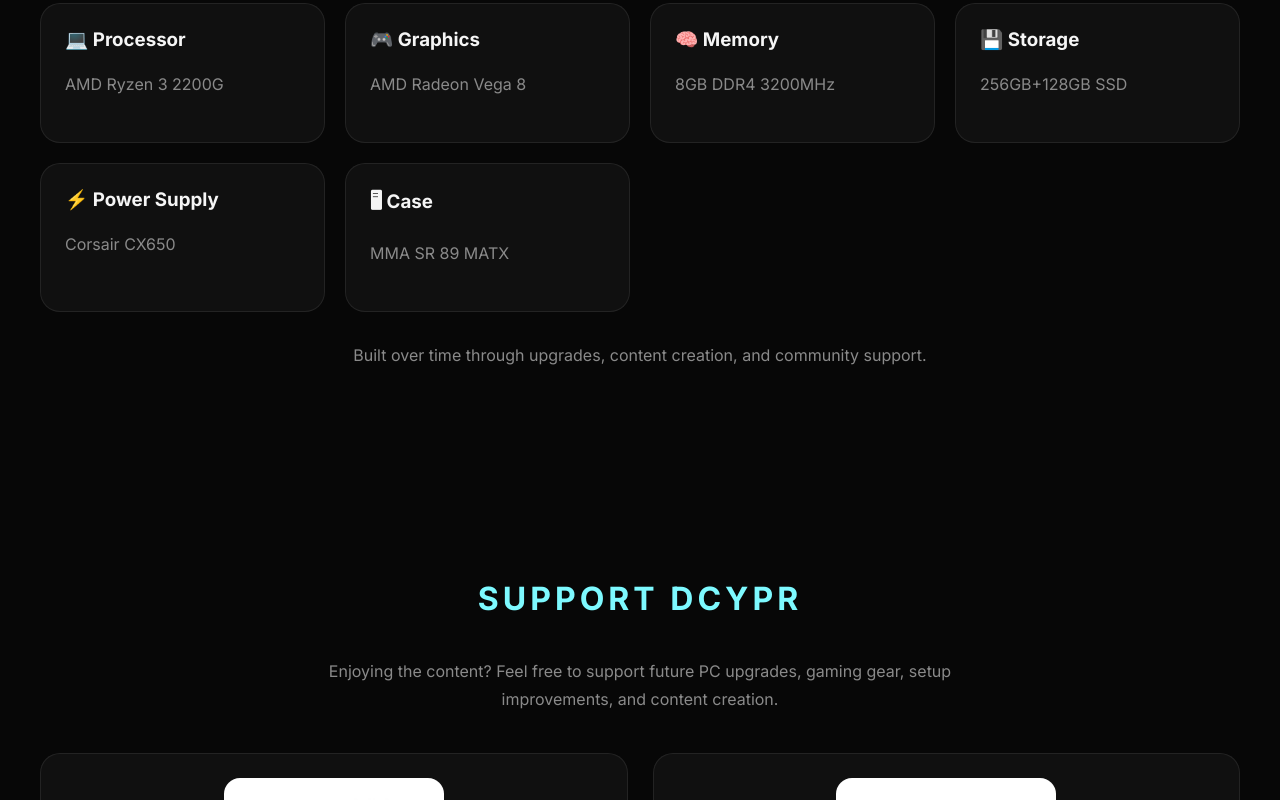
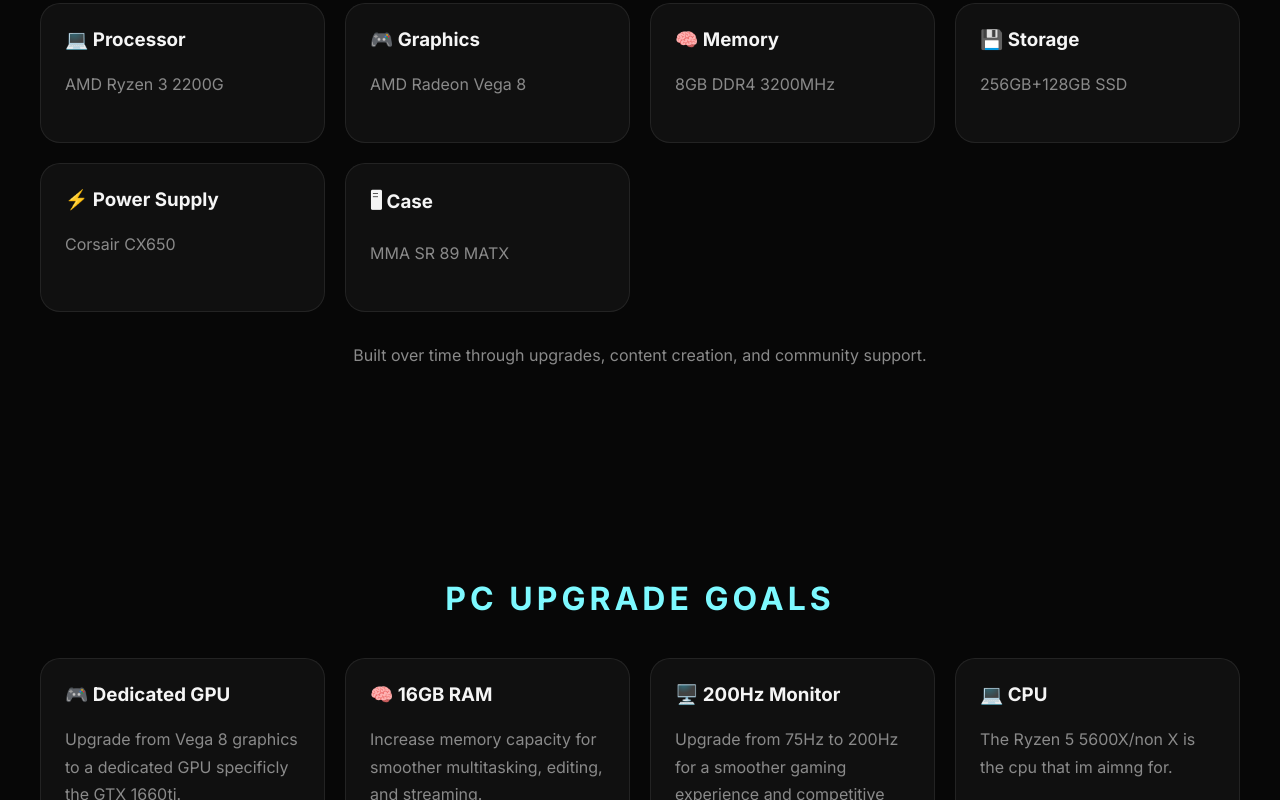
Before and after one commit to Dcypr/Dcypr, a plain HTML site: page index.html in a window 1280 px wide. Shown: the part 2000-2800 px from the top of the page. Drawn offline with Linux system fonts and the light colour scheme.

Commit message:
Update index.html

```diff
--- a/index.html
+++ b/index.html
@@ -479,6 +479,7 @@
    	   <a href="#content">Content</a>
        	   <a href="#gear">Gear</a>
 	   <a href="#specs">Specs</a>
+	   <a href="#goals">Goals</a>
   	   <a href="#support">Support</a>
 	   <a href="#ask">Ask DCYPR</a>
    	   <a href="#latest">Latest</a>
@@ -643,7 +644,55 @@
 
     </div>
 </section>
+<!-- PC UPGRADE GOALS -->
+<section id="goals">
+    <div class="container">
 
+        <h2 class="section-title">
+            PC Upgrade <span>Goals</span>
+        </h2>
+
+        <div class="grid">
+
+            <div class="card">
+                <h3>🎮 Dedicated GPU</h3>
+                <p>
+                    Upgrade from Vega 8 graphics to a dedicated GPU
+                    specificly the GTX 1660ti.
+                </p>
+            </div>
+
+            <div class="card">
+                <h3>🧠 16GB RAM</h3>
+                <p>
+                    Increase memory capacity for smoother multitasking,
+                    editing, and streaming.
+                </p>
+            </div>
+
+            <div class="card">
+                <h3>🖥️ 200Hz Monitor</h3>
+                <p>
+                    Upgrade from 75Hz to 200Hz for a smoother gaming
+                    experience and competitive gameplay.
+                </p>
+            </div>
+
+            <div class="card">
+                <h3>💻 CPU</h3>
+                <p>
+                    The Ryzen 5 5600X/non X is the cpu that im aimng for.
+            </div>
+
+        </div>
+
+        <p class="support-thanks">
+            Every upgrade helps improve gameplay, benchmarks,
+            reviews, and content quality for the community.
+        </p>
+
+    </div>
+</section>
 <!-- SUPPORT DCYPR -->
 <section id="support">
     <div class="container">
```
